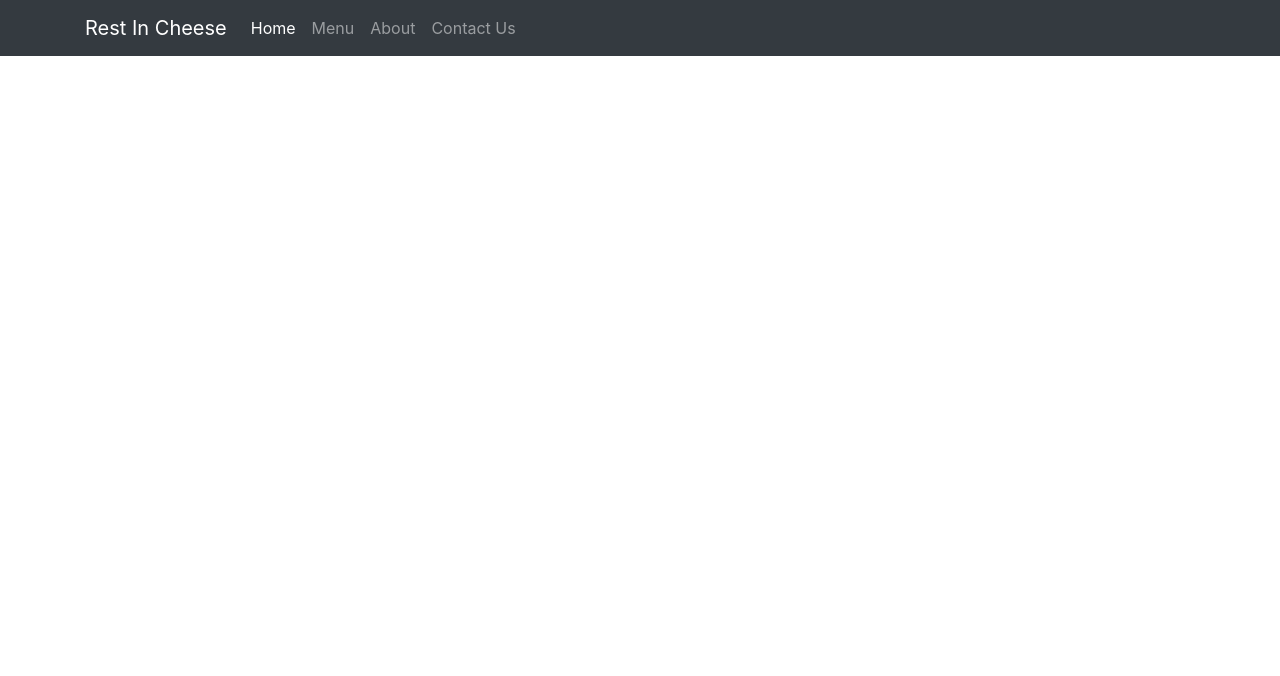
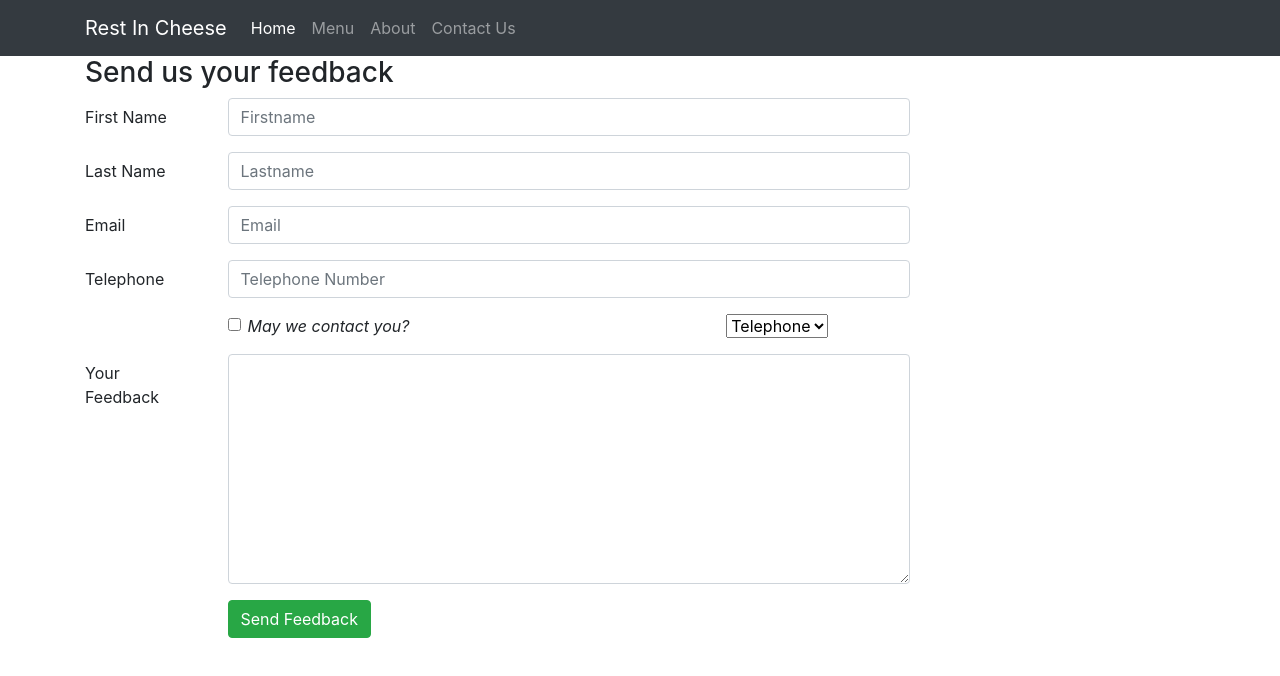
Before and after one commit to Ovee-Hasnat/rest-in-cheese, a React (Create React App) app: page /contact in a window 1280 px wide. Shown: the top 676 px of the page. Built offline with nearby package versions, Linux system fonts and the light colour scheme.

Commit message:
Contact Form Added

```diff
--- a/src/components/body/contact.js
+++ b/src/components/body/contact.js
@@ -1,10 +1,144 @@
 import React, { Component } from "react";
+import { Button, Form, FormGroup, Label, Input, Col } from 'reactstrap'
 
 class Contact extends Component {
+    constructor(props) {
+        super(props);
+        this.state = {
+            firstname: "",
+            lastname: "",
+            telnum: "",
+            email: "",
+            agree: false,
+            contactType: "tel",
+            message: "",
+        }
+
+        this.handleInputChange = this.handleInputChange.bind(this);
+        this.handleSubmit = this.handleSubmit.bind(this);
+
+    }
+
+    handleInputChange = event => {
+        const value = event.target.type === 'checkbox' ? event.target.checked : event.target.value;
+        const name = event.target.name;
+        this.setState({
+            [name]: value
+        })
+    }
+
+    handleSubmit = event => {
+        console.log(this.state);
+        event.preventDefault();
+    }
+
     render() {
         return (
-            <div>
+            <div className="container">
+                <div className="row row-content" style={{ paddindLeft: "20px", textAlign: "left" }}>
+                    <div className="col-12">
+                        <h3>Send us your feedback</h3>
+                    </div>
+                    <div className="col-12 col-md-9">
+                        <Form onSubmit={this.handleSubmit}>
+                            <FormGroup row>
+                                <Label htmlFor="firstname" md={2}>First Name</Label>
+                                <Col md={10}>
+                                    <Input
+                                        type="text"
+                                        name="firstname"
+                                        placeholder="Firstname"
+                                        value={this.state.firstname}
+                                        onChange={this.handleInputChange}
+                                    />
+                                </Col>
+                            </FormGroup>
+                            <FormGroup row>
+                                <Label htmlFor="lastname" md={2}>Last Name</Label>
+                                <Col md={10}>
+                                    <Input
+                                        type="text"
+                                        name="lastname"
+                                        placeholder="Lastname"
+                                        value={this.state.lastname}
+                                        onChange={this.handleInputChange}
+                                    />
+                                </Col>
+                            </FormGroup>
+                            <FormGroup row>
+                                <Label htmlFor="email" md={2}>Email</Label>
+                                <Col md={10}>
+                                    <Input
+                                        type="email"
+                                        name="email"
+                                        placeholder="Email"
+                                        value={this.state.email}
+                                        onChange={this.handleInputChange}
+                                    />
+                                </Col>
+                            </FormGroup>
+                            <FormGroup row>
+                                <Label htmlFor="telnum" md={2}>Telephone</Label>
+                                <Col md={10}>
+                                    <Input
+                                        type="num"
+                                        name="telnum"
+                                        placeholder="Telephone Number"
+                                        value={this.state.telnum}
+                                        onChange={this.handleInputChange}
+                                    />
+                                </Col>
+                            </FormGroup>
+                            <FormGroup row>
+                                <Col md={{ size: 6, offset: 2 }}>
+                                    <FormGroup check>
+                                        <Label check>
+                                            <Input
+                                                type="checkbox"
+                                                name="agree"
+                                                checked={this.state.agree}
+                                                onChange={this.handleInputChange}
+                                            />
+                                            <em>May we contact you?</em>
+                                        </Label>
+                                    </FormGroup>
+                                </Col>
+                                <Col md={{ size: 3, offset: 1 }}>
 
+                                    <Input
+                                        type="select"
+                                        name="contactType"
+                                        value={this.state.contactType}
+                                        onChange={this.handleInputChange}
+                                    >
+                                        <option>Telephone</option>
+                                        <option>Email</option>
+                                    </Input>
+
+                                </Col>
+                            </FormGroup>
+                            <FormGroup row>
+                                <Label htmlFor="message" md={2}>Your Feedback</Label>
+                                <Col md={10}>
+                                    <Input
+                                        type="textarea"
+                                        name="message"
+                                        value={this.state.message}
+                                        rows="9"
+                                        onChange={this.handleInputChange}
+                                    />
+                                </Col>
+                            </FormGroup>
+                            <FormGroup row>
+                                <Col md={{ size: 10, offset: 2 }}>
+                                    <Button type="submit" color="success">
+                                        Send Feedback
+                                    </Button>
+                                </Col>
+                            </FormGroup>
+                        </Form>
+                    </div>
+                </div>
             </div>
         )
     }
```
